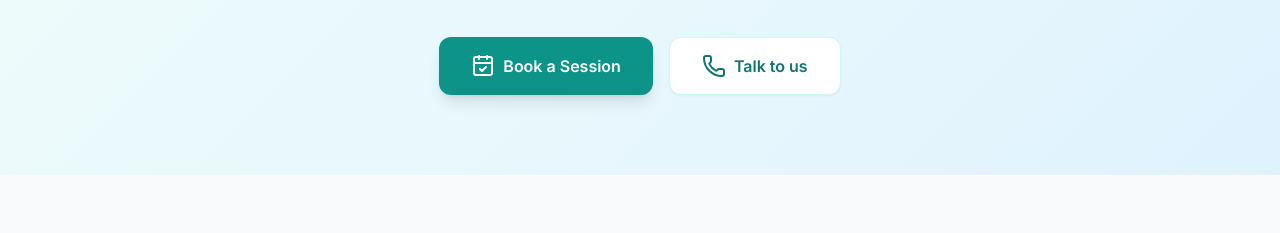
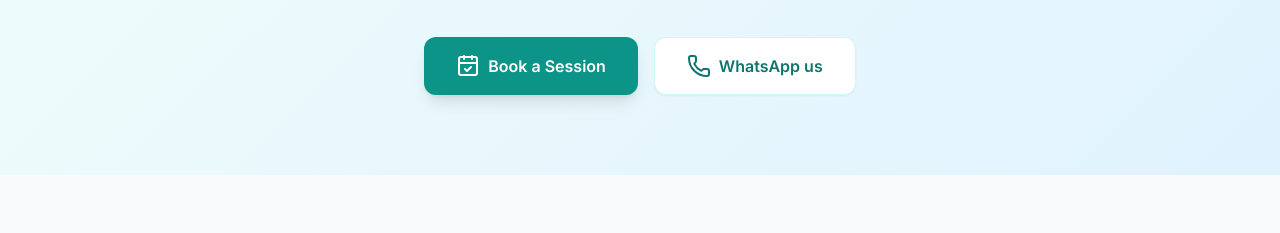
Before and after one commit to collinsodiwuor79-web/urban-waffle, a plain HTML site: page index.html in a window 1280 px wide. Shown: the part 303-536 px from the top of the page. Drawn offline with nearby package versions, Linux system fonts and the light colour scheme.

Commit message:
Final WhatsApp update

```diff
--- a/index.html
+++ b/index.html
@@ -49,7 +49,7 @@
                 </a>
                 <a href="https://wa.me/254704372195" class="bg-white text-teal-700 border border-teal-100 px-8 py-4 rounded-xl font-semibold shadow-sm hover:bg-teal-50 transition flex items-center justify-center gap-2">
                     <i data-lucide="phone"></i>
-                    Talk to us
+                    WhatsApp us
                 </a>
             </div>
         </div>
```
